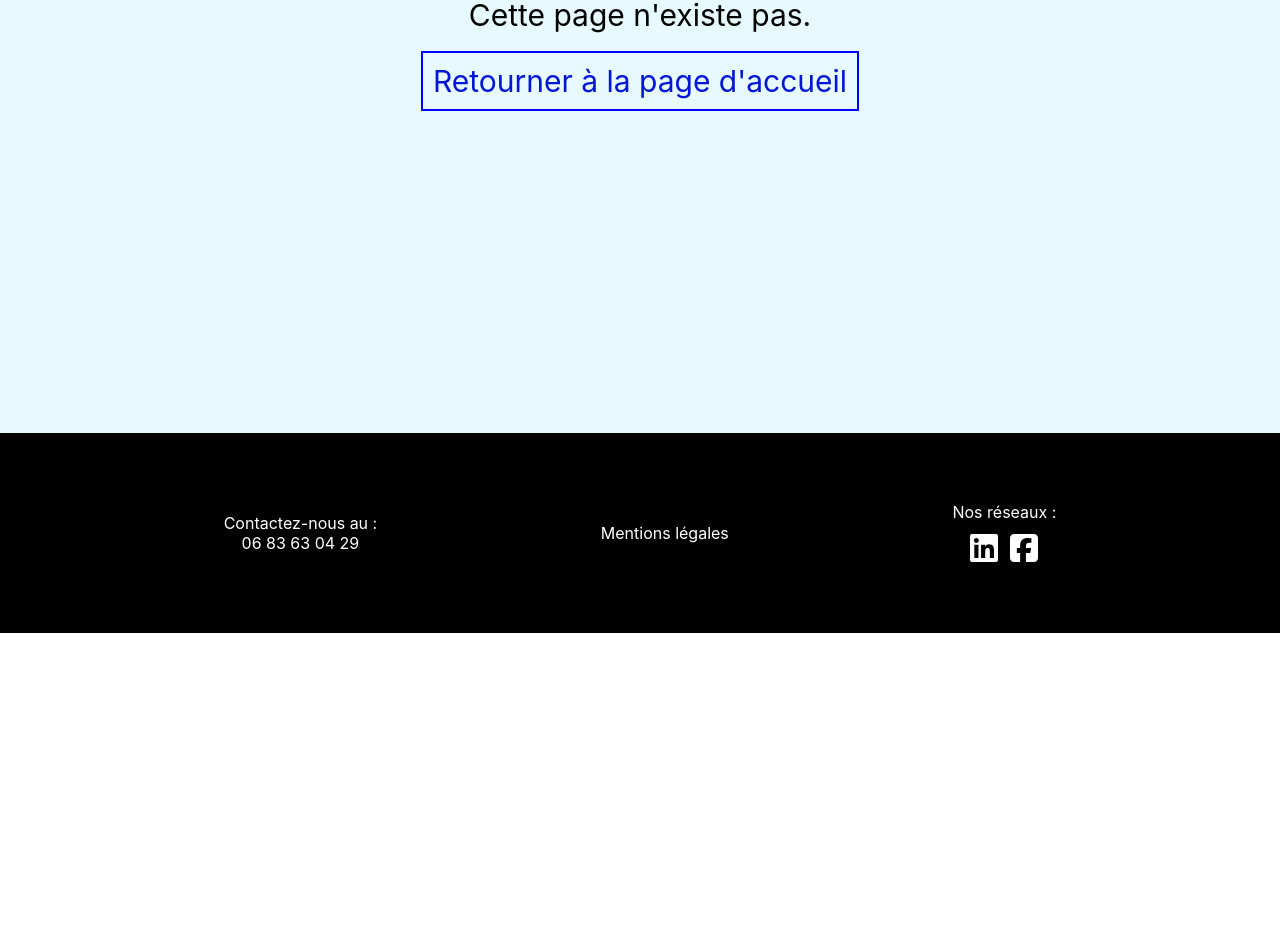
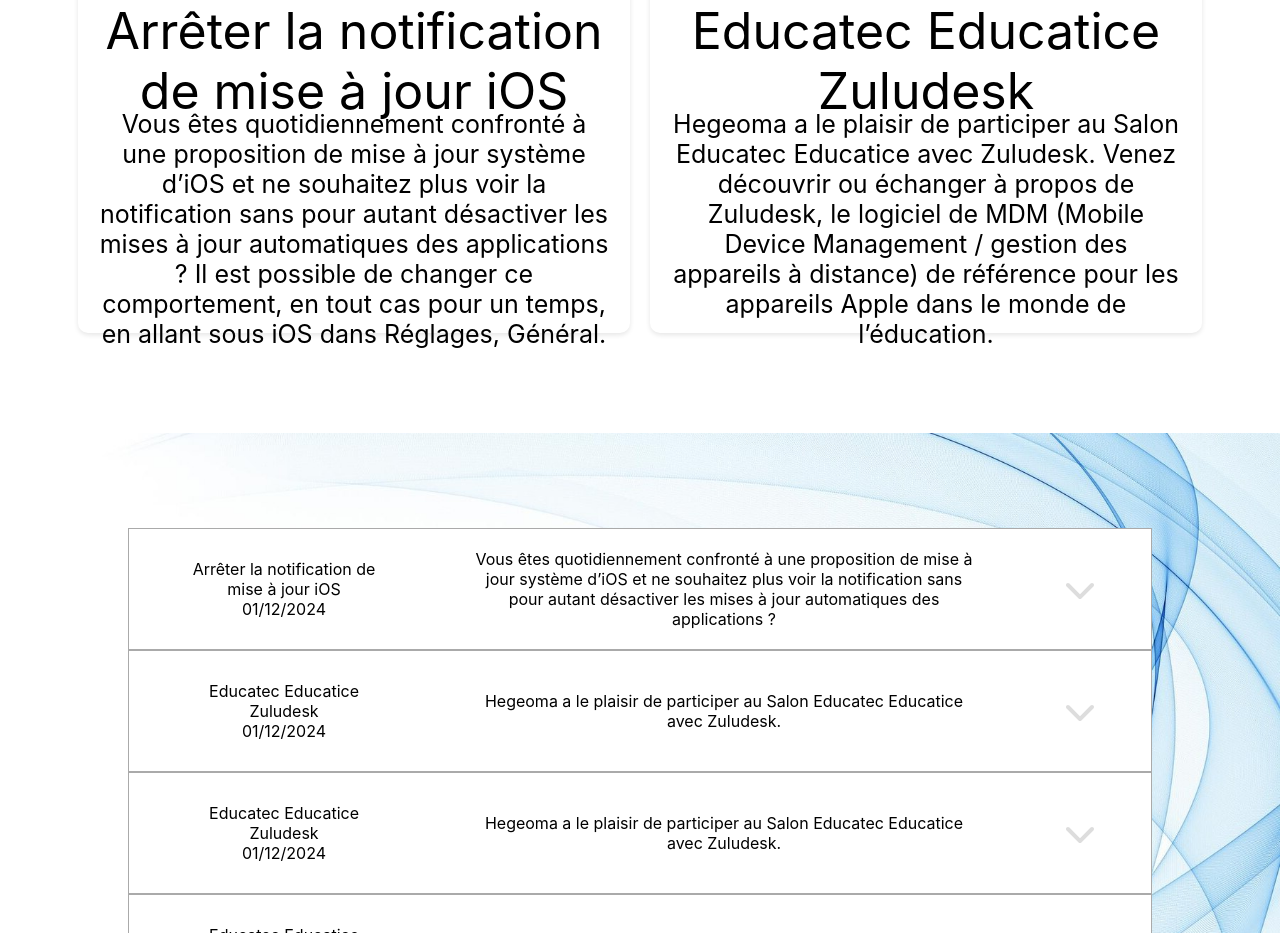
Before and after one commit to clemencebric/hegeoma, a React (Create React App) app: page /blog in a window 1280 px wide. Shown: the part 367-1300 px from the top of the page. Before the commit the page ends 1000 px from the top, so only its background shows below. Built offline with nearby package versions, Linux system fonts and the light colour scheme.

Commit message:
feat(controller): deplacer blog dans une autre page et lien dans header

```diff
--- a/src/App.js
+++ b/src/App.js
@@ -8,7 +8,9 @@
 import Home from './component/home/index'
 import Mentions from './component/mentionlegales/index.js'
 import Contact from './component/contact/contact.js'
+import Blog from "./component/home/blog/pageblog.js"
 import Erreur from "./component/erreur/index.js"
+
 import './App.css';
 
 const Layout = ({ children }) => {
@@ -30,6 +32,7 @@
           <Route path="/" element={<Home />} />
           <Route path="/mentionslegales" element={<Mentions />} />
           <Route path="/contact" element={<Contact />} />
+          <Route path="/blog" element={<Blog />} />
           <Route path="*" element={<Erreur />} />
         </Routes>
       </Layout>
--- a/src/component/header/index.js
+++ b/src/component/header/index.js
@@ -39,7 +39,7 @@
                 <ul>
                     <li><a href="/" onClick={toggleMenu}>Home</a></li>
                     <li><a href={serviceLink} onClick={toggleMenu}>Service</a></li>
-                    <li><a href="#blog" onClick={toggleMenu}>Blog</a></li>
+                    <li><a href="/blog" onClick={toggleMenu}>Blog</a></li>
                     <li><a href="/contact" onClick={toggleMenu}>Contact</a></li>
                 </ul>
                 <div className='numdecontact'>Contactez nous au 06 83 63 04 29</div>
--- a/src/component/home/blog/blog.css
+++ b/src/component/home/blog/blog.css
@@ -98,3 +98,121 @@
         font-size: 25px;
     }
 }
+/*---------page 3----------*/
+.page3 {
+    display: flex;
+    flex-wrap: wrap;
+    flex-direction: column;
+    align-items: center;
+    justify-content: center;
+    height: 100vh;
+    width: 100%;
+    font-size: 30px;
+    color: black;
+    background-color: white;
+    background-size: cover;
+}
+@media (max-width: 600px) {
+    .page3{
+        height: 150vh; /*taille de la page, donc 2 articles à 60 vh*/
+    }
+
+}
+@media (min-width: 600px) and (max-width: 740px){
+    .page3{
+        height: 150vh; /*taille de la page, donc 2 articles à 60 vh*/
+    }
+
+}
+/*--------contenu mini article--------------*/
+.containerminiarticle{
+    /*background-color: rgb(255, 255, 255);*/
+
+    height: 100vh;
+    width: 100%;
+    display: flex;
+    justify-content: center;
+    align-items: center;
+    background-size: cover;
+}
+.miniarticles {
+    width: 80%;
+    height: 90%;
+    display: flex;
+    flex-direction: column;
+    justify-content: center;
+
+}
+.articlem {
+    border: solid 1px rgb(170, 170, 170);
+    padding: 10px;
+    display: flex;
+    align-items: center;
+    justify-content: space-around;
+    height: 100px;
+    background-color: rgb(255, 255, 255);
+
+}
+.contenuminiarticle {
+    width: 500px;
+    text-align: center;
+}
+
+.divcachee {
+    padding: 10px;
+    border: 1px solid #ddd;
+    border-radius: 5px;
+    background-color: #f9f9f9;
+    display: none; /* Cacher par défaut */
+    height: 50px;
+    display: flex; /* Utiliser Flexbox */
+    justify-content: center; /* Centrer horizontalement */
+    align-items: center; /* Centrer verticalement */
+    text-align: center; /* Centrer le texte */
+}
+
+.cachee {
+    height: 100%;
+    width: 100%;
+
+}
+
+
+.buttonarticle {
+    background-color: rgb(255, 255, 255);
+}
+.partiegauche{
+    width: 500px;
+}
+.divcachee {
+    height: 100px;
+}
+@media (max-width: 1500px) {
+    .partiegauche{
+        width: 200px;
+    }
+}
+@media (max-width: 1200px) {
+    .partiegauche{
+        width: 200px;
+    }
+    .contenuminiarticle {
+        width: 400px;
+    }
+}
+@media (max-width: 900px) {
+    .contenuminiarticle{
+        width: 250px;
+    }
+}
+@media (max-width: 700px) {
+    .contenuminiarticle{
+        display: none;
+    }
+    .partiegauche {
+        width: 100%;
+    }
+    .divcachee {
+        height: 100px;
+    }
+}
--- /dev/null
+++ b/src/component/home/blog/pageblog.js
@@ -0,0 +1,102 @@
+import React, { useState } from 'react';
+import './blog.css';
+import { FontAwesomeIcon } from "@fortawesome/react-fontawesome";
+import { faChevronDown, faGear, faPhone, faGraduationCap, faShip, faRecycle, faPen, faCheck } from "@fortawesome/free-solid-svg-icons";
+import Card from './blogcard.js';
+import GrandBlog from './blog.js';
+
+const Blog = ({ posts }) => {
+    const blogPosts = [
+        {
+            background: require("../../../images/5490641-blue-concept-with-plexus-line-background-night-sky-modern-pattern-global-space-structure-illustration-geometric-technology-wallpaper-vectoriel.jpg"),
+            title: "Arrêter la notification de mise à jour iOS",
+            content: "Vous êtes quotidiennement confronté à une proposition de mise à jour système d’iOS et ne souhaitez plus voir la notification sans pour autant désactiver les mises à jour automatiques des applications ? Il est possible de changer ce comportement, en tout cas pour un temps, en allant sous iOS dans Réglages, Général.",
+        },
+        {
+            background: require("../../../images/Background.jpg"),
+            title: "Educatec Educatice Zuludesk",
+            content: "Hegeoma a le plaisir de participer au Salon Educatec Educatice avec Zuludesk. Venez découvrir ou échanger à propos de Zuludesk, le logiciel de MDM (Mobile Device Management / gestion des appareils à distance) de référence pour les appareils Apple dans le monde de l’éducation.",
+        },
+    ];
+
+    const blogMiniPosts = [
+        {
+            background: require("../../../images/fond-abstrait-bleu-elegant-espace-texte_1017-46766 copie.jpg"),
+            title: "Arrêter la notification de mise à jour iOS",
+            content: "Vous êtes quotidiennement confronté à une proposition de mise à jour système d’iOS et ne souhaitez plus voir la notification sans pour autant désactiver les mises à jour automatiques des applications ?",
+            texteCache: "Voici le texte caché qui s'affiche pour l'article 1. "
+        },
+        {
+            background: require("../../../images/fond-abstrait-bleu-elegant-espace-texte_1017-46766 copie.jpg"),
+            title: "Educatec Educatice Zuludesk",
+            content: "Hegeoma a le plaisir de participer au Salon Educatec Educatice avec Zuludesk. ",
+            texteCache: "Voici le texte caché qui s'affiche pour l'article 2."
+        },
+        {
+            background: require("../../../images/fond-abstrait-bleu-elegant-espace-texte_1017-46766 copie.jpg"),
+            title: "Educatec Educatice Zuludesk",
+            content: "Hegeoma a le plaisir de participer au Salon Educatec Educatice avec Zuludesk.",
+            texteCache: "Venez découvrir ou échanger à propos de Zuludesk, le logiciel de MDM (Mobile Device Management / gestion des appareils à distance) de référence pour les appareils Apple dans le monde de l’éducation."
+        },
+        {
+            background: require("../../../images/fond-abstrait-bleu-elegant-espace-texte_1017-46766 copie.jpg"),
+            title: "Educatec Educatice Zuludesk",
+            content: "Hegeoma a le plaisir de participer au Salon Educatec Educatice avec Zuludesk.",
+            texteCache: "Venez découvrir ou échanger à propos de Zuludesk, le logiciel de MDM (Mobile Device Management / gestion des appareils à distance) de référence pour les appareils Apple dans le monde de l’éducation."
+        },
+        {
+            background: require("../../../images/fond-abstrait-bleu-elegant-espace-texte_1017-46766 copie.jpg"),
+            title: "Educatec Educatice Zuludesk",
+            content: "Hegeoma a le plaisir de participer au Salon Educatec Educatice avec Zuludesk.",
+            texteCache: "Venez découvrir ou échanger à propos de Zuludesk, le logiciel de MDM (Mobile Device Management / gestion des appareils à distance) de référence pour les appareils Apple dans le monde de l’éducation."
+        },
+    ];
+    const [openArticleIndex, setOpenArticleIndex] = useState(null);
+
+    const toggleArticle = (index) => {
+        if (openArticleIndex === index) {
+            setOpenArticleIndex(null); // Close the currently open article
+        } else {
+            setOpenArticleIndex(index); // Open the clicked article
+        }
+    };
+
+    return (
+        <div>
+            <div className='page3' id="blog">
+                <div className='blog'>
+                    <GrandBlog posts={blogPosts} />
+                </div>
+            </div>
+        <div className='containerminiarticle'>
+        <div className='miniarticles'>
+            {blogMiniPosts.map((post, index) => (
+                <div key={index}>
+                    <div className='articlem'>
+                        <div className='partiegauche'>
+                            <div className='titrearticlem'>{post.title}</div>
+                            <div className='descriptionminiarticle'>01/12/2024</div>
+                        </div>
+                        <div className='contenuminiarticle'>{post.content}</div>
+                        <div
+                            className='buttonarticle'
+                            onClick={() => toggleArticle(index)}
+                        >
+                            <FontAwesomeIcon icon={faChevronDown} style={{ color: "#dddddd" }} size="2x" />
+                        </div>
+                    </div>
+                    {openArticleIndex === index && (
+                        <div className='divcachee'>
+                            <div className='cachée'>
+                            {post.texteCache}
+                            </div>
+                        </div>
+                    )}
+                </div>
+            ))}
+        </div>
+    </div></div>
+    );
+};
+
+export default Blog;
```
Also changed, not shown: src/images/abstrait-aquarelle-ciel-bleu_41066-2269.jpg (added).
